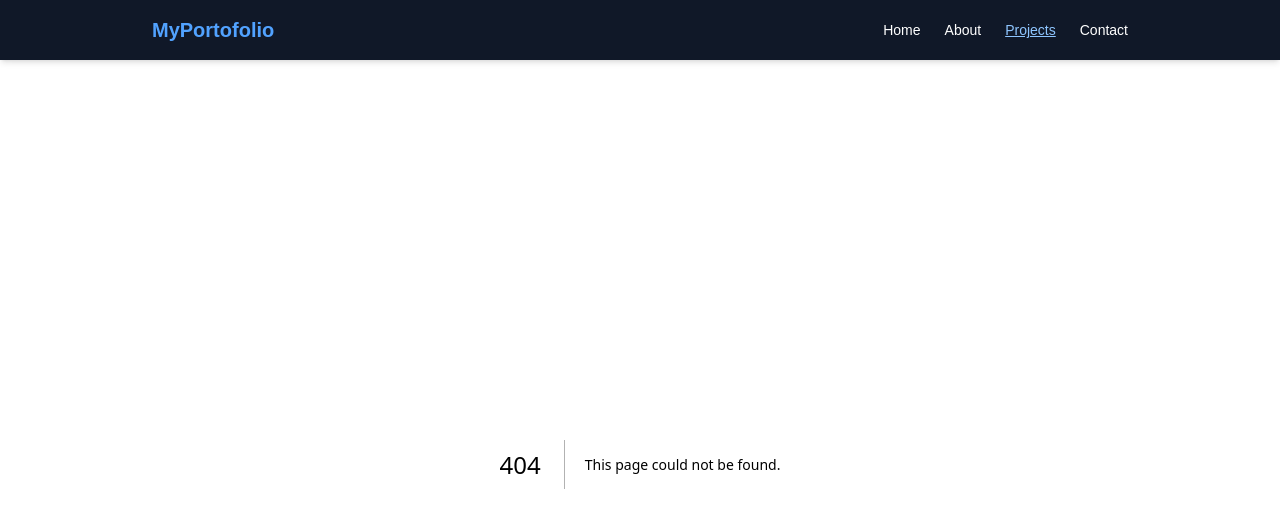
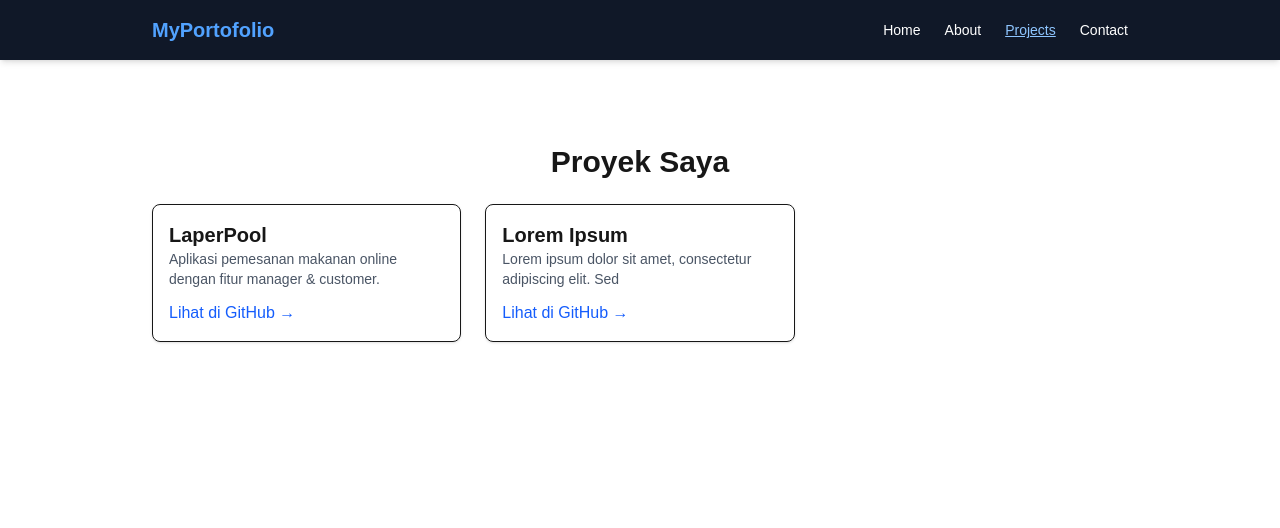
Before and after one commit to MakarimZufar/my_portofolio, a Next.js app: page /projects in a window 1280 px wide. Before the commit this address had no page. Shown: the top 528 px of the page. Built offline with nearby package versions, Linux system fonts and the light colour scheme.

Commit message:
feat: Create Projects page with basic content

```diff
--- /dev/null
+++ b/src/app/projects/page.js
@@ -0,0 +1,44 @@
+export default function ProjectsPage() {
+    return (
+        <main className="max-w-5xl mx-auto px-6 py-20">
+            <h1 className="text-3xl font-bold mb-6 text-center">Proyek Saya</h1>
+
+            <div className="grid sm:grid-cols-2 lg:grid-cols-3 gap-6">
+                {/* Proyek 1 */}
+                <div className="border rounded-lg p-4 shadow hover:shadow-lg transition">
+                    <h2 className="text-xl font-semibold">LaperPool</h2>
+                    <p className="text-sm text-gray-600 mb-3">
+                        Aplikasi pemesanan makanan online dengan fitur manager &
+                        customer.
+                    </p>
+                    <a
+                        href="https://github.com/username/laperpool"
+                        target="_blank"
+                        rel="noopener noreferrer"
+                        className="text-blue-600 hover:underline"
+                    >
+                        Lihat di GitHub →
+                    </a>
+                </div>
+
+                {/* Proyek 2 */}
+                <div className="border rounded-lg p-4 shadow hover:shadow-lg transition">
+                    <h2 className="text-xl font-semibold">Lorem Ipsum</h2>
+                    <p className="text-sm text-gray-600 mb-3">
+                        Lorem ipsum dolor sit amet, consectetur adipiscing elit. Sed
+                    </p>
+                    <a
+                        href="https://github.com/username/lorem-ipsum"
+                        target="_blank"
+                        rel="noopener noreferrer"
+                        className="text-blue-600 hover:underline"
+                    >
+                        Lihat di GitHub →
+                    </a>
+                </div>
+
+                {/* Proyek lain di sini */}
+            </div>
+        </main>
+    );
+}
```
